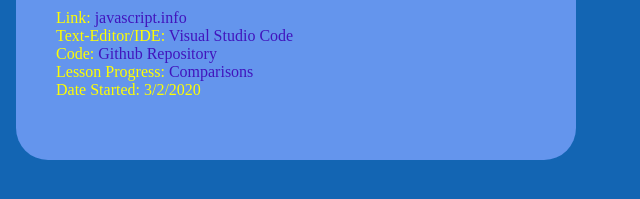
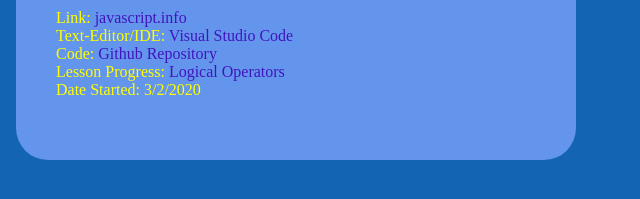
Before and after one commit to rss838/GameDesign2Portfolio, a plain HTML site: page InProgress.html in a window 1280 px wide. Shown: the part 579-778 px from the top of the page, 0-640 px from the left. Drawn offline with Linux system fonts and the light colour scheme.

Commit message:
Add files via upload

```diff
--- a/InProgress.html
+++ b/InProgress.html
@@ -39,7 +39,7 @@
         <li>Link: <a href="https://javascript.info/">javascript.info</a></li>
         <li>Text-Editor/IDE: <a href="https://code.visualstudio.com/">Visual Studio Code</a></li>
         <li>Code: <a href="https://github.com/rss838/JSCourseFollow">Github Repository</a></li>
-        <li>Lesson Progress: <a href="https://javascript.info/comparison">Comparisons</a></li>
+        <li>Lesson Progress: <a href="https://javascript.info/logical-operators">Logical Operators</a></li>
         <li>Date Started: 3/2/2020</li>
     </ul>
 </div>
```
